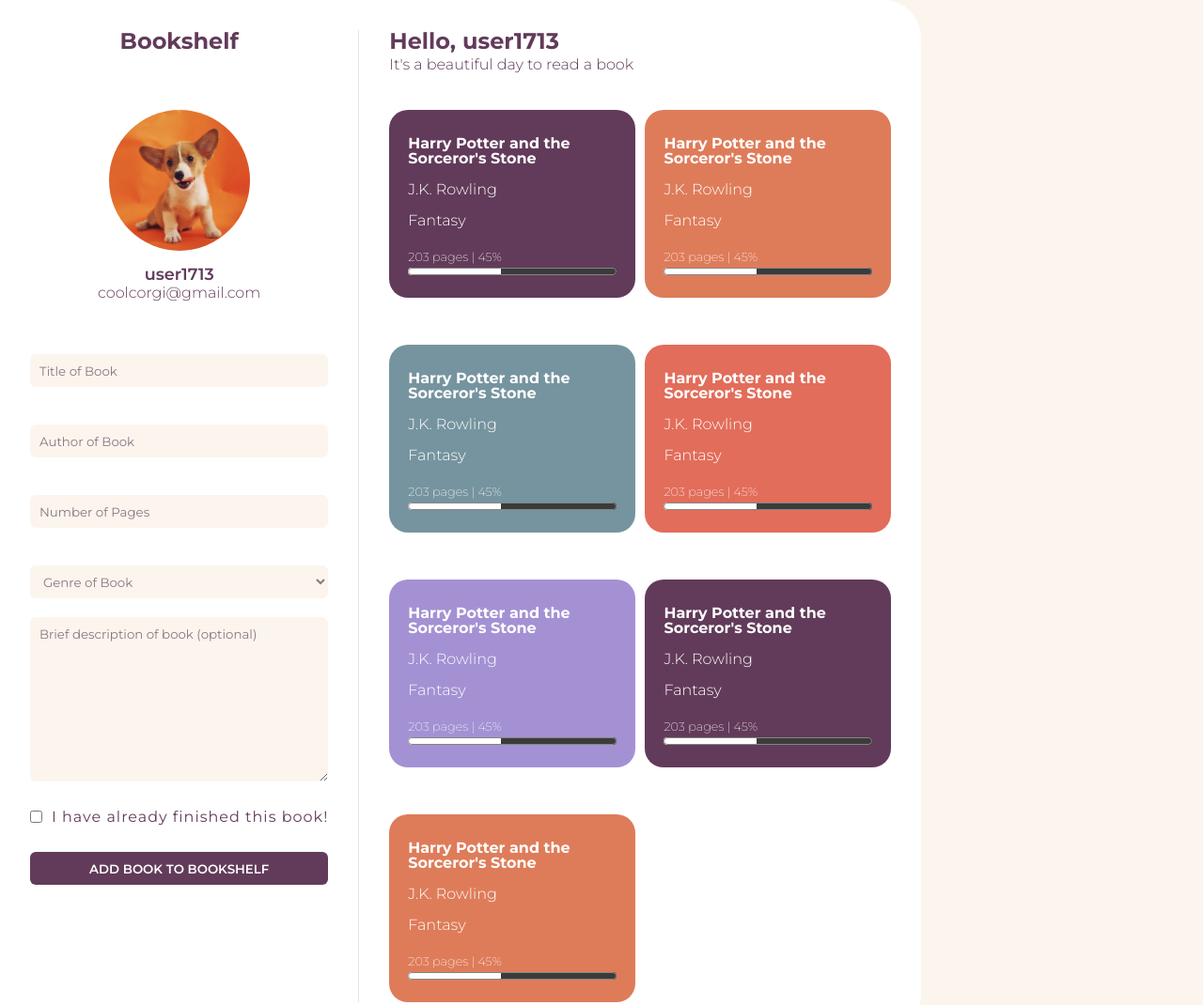
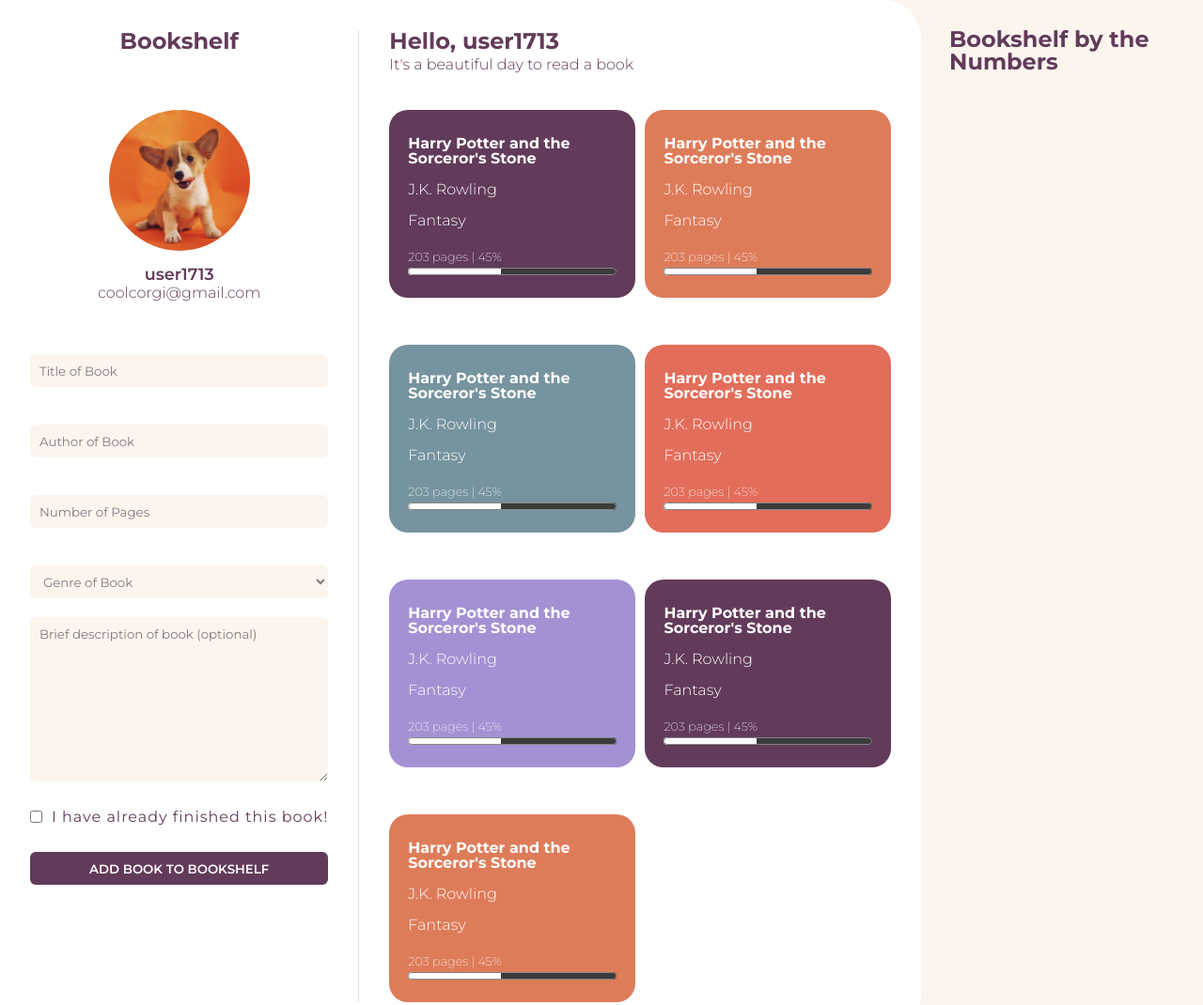
Before and after one commit to turbulentPanda/library, a plain HTML site: page index.html in a window 1280 px wide. Shown: the top 1070 px of the page at 94% size. Drawn offline with Linux system fonts and the light colour scheme.

Commit message:
Added header to aside-statistics

```diff
--- a/index.html
+++ b/index.html
@@ -99,7 +99,7 @@
             </section>
             <section class="book-library">
                 <header class="header library-header">
-                    <h2>
+                    <h2 class="greetings-header">
                         Hello, user1713
                     </h2>
                     <h3>
@@ -223,7 +223,9 @@
         </main>
 
         <aside class="aside-statistics">
-
+            <h2 class="statistics-header">
+                Bookshelf by the Numbers
+            </h2>
         </aside>
     </div>
     <script src="scripts.js"></script>
--- a/sassFiles/_colors.scss
+++ b/sassFiles/_colors.scss
@@ -72,4 +72,8 @@
 
 .aside-statistics {
     background: $secondary-color;
+
+    h2 {
+        color: $accent-color;
+    }
 }
```
Also changed, not shown: styles.css, 1 other file.
